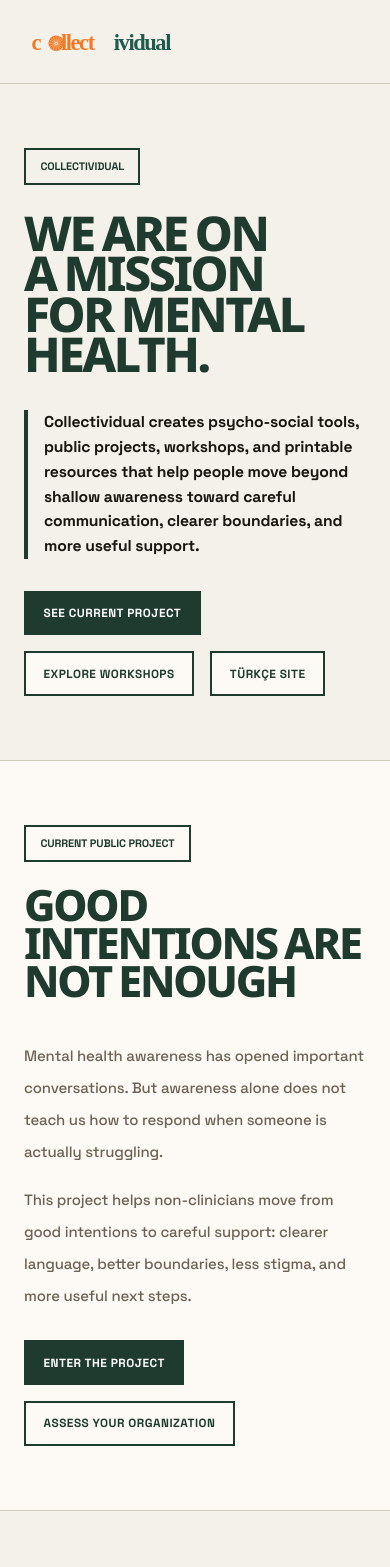
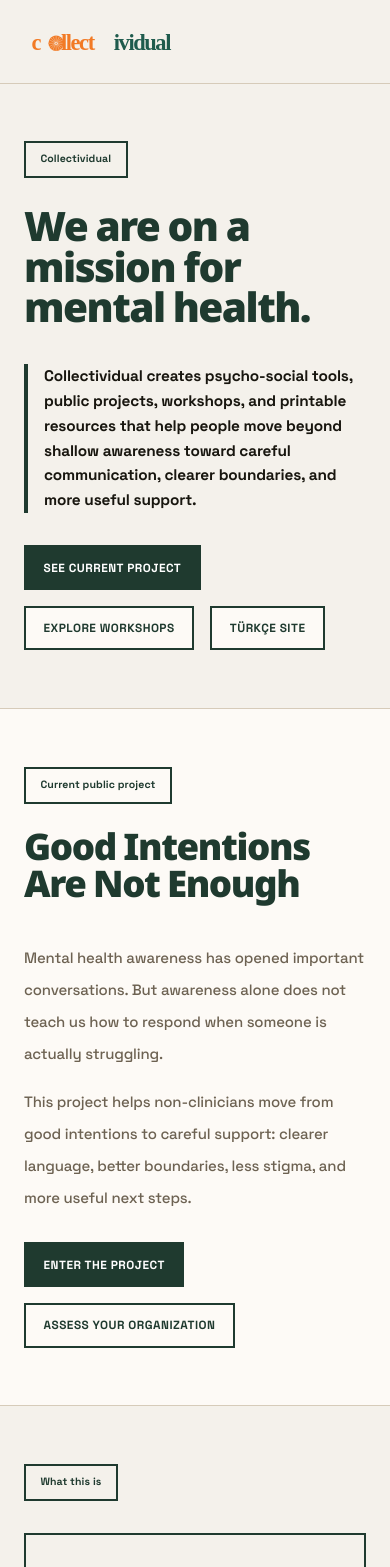
Before and after one commit to selaleakirmak-cmyk/collectividual-site, a Next.js app: page / in a window 390 px wide. Shown: the top 1567 px of the page. Built offline with nearby package versions, Linux system fonts and the light colour scheme.

Commit message:
Reduce heading sizes and remove global heading uppercase

```diff
--- a/app/globals.css
+++ b/app/globals.css
@@ -28,9 +28,9 @@ h2,
 h3,
 h4 {
   font-family: var(--font-display), sans-serif;
-  letter-spacing: -0.045em;
-  line-height: 0.94;
-  text-transform: uppercase;
+  font-weight: 900;
+  letter-spacing: -0.04em;
+  line-height: 1;
 }
 
 h1,
@@ -51,55 +51,54 @@ a {
   display: inline-flex;
   border: 2px solid var(--accent);
   padding: 0.7rem 0.9rem;
-  font-size: clamp(0.68rem, 2.1vw, 0.82rem);
+  font-size: clamp(0.66rem, 1.8vw, 0.78rem);
   font-weight: 900;
   line-height: 1;
-  letter-spacing: -0.01em;
-  text-transform: uppercase;
+  letter-spacing: 0.01em;
   color: var(--accent);
 }
 
 .poster-title {
-  max-width: min(100%, 86rem);
+  max-width: min(100%, 76rem);
   color: var(--accent);
   font-family: var(--font-display), sans-serif;
-  font-size: clamp(2.85rem, 11.5vw, 8.8rem);
-  line-height: 0.86;
-  letter-spacing: -0.065em;
-  text-transform: uppercase;
+  font-weight: 900;
+  font-size: clamp(2.35rem, 8.2vw, 6.5rem);
+  line-height: 0.98;
+  letter-spacing: -0.055em;
   text-wrap: balance;
 }
 
 .poster-title--wide {
   max-width: 100%;
-  font-size: clamp(3rem, 12vw, 9.8rem);
-  line-height: 0.84;
+  font-size: clamp(2.45rem, 8.8vw, 7.25rem);
+  line-height: 0.96;
 }
 
 .poster-title--medium {
-  font-size: clamp(2.7rem, 9.2vw, 6.8rem);
-  line-height: 0.88;
+  font-size: clamp(2.2rem, 6.8vw, 5.15rem);
+  line-height: 1;
 }
 
 .poster-title--tr-wide {
   max-width: 100%;
-  font-size: clamp(2.35rem, 8.8vw, 6.9rem);
-  line-height: 0.92;
-  letter-spacing: -0.052em;
+  font-size: clamp(2.1rem, 6.9vw, 5.45rem);
+  line-height: 1.02;
+  letter-spacing: -0.044em;
 }
 
 .poster-title--tr-medium {
-  font-size: clamp(2.15rem, 7.2vw, 5.2rem);
-  line-height: 0.95;
-  letter-spacing: -0.048em;
+  font-size: clamp(1.95rem, 5.8vw, 4.35rem);
+  line-height: 1.04;
+  letter-spacing: -0.04em;
 }
 
 .poster-lede {
   max-width: 50rem;
   border-left: 4px solid var(--accent);
   padding-left: 1.15rem;
-  font-size: clamp(0.98rem, 3.3vw, 1.28rem);
-  line-height: 1.58;
+  font-size: clamp(0.96rem, 2.7vw, 1.2rem);
+  line-height: 1.62;
   font-weight: 650;
   color: var(--text);
 }
@@ -129,7 +128,7 @@ a {
 }
 
 .poster-section {
-  padding-block: clamp(4rem, 10vw, 7rem);
+  padding-block: clamp(3.6rem, 8vw, 6.2rem);
 }
 
 @media (max-width: 640px) {
@@ -138,18 +137,29 @@ a {
   .poster-title--medium,
   .poster-title--tr-wide,
   .poster-title--tr-medium {
-    word-spacing: -0.04em;
-    letter-spacing: -0.052em;
+    word-spacing: -0.02em;
+    letter-spacing: -0.038em;
+  }
+
+  .poster-title,
+  .poster-title--wide {
+    font-size: clamp(2.15rem, 10.4vw, 3.75rem);
+    line-height: 1;
+  }
+
+  .poster-title--medium {
+    font-size: clamp(2rem, 9.4vw, 3.35rem);
+    line-height: 1.02;
   }
 
   .poster-title--tr-wide {
-    font-size: clamp(2.2rem, 12vw, 3.65rem);
-    line-height: 0.96;
+    font-size: clamp(1.9rem, 9.6vw, 3.25rem);
+    line-height: 1.06;
   }
 
   .poster-title--tr-medium {
-    font-size: clamp(2rem, 10vw, 3.15rem);
-    line-height: 0.98;
+    font-size: clamp(1.8rem, 8.4vw, 2.9rem);
+    line-height: 1.08;
   }
 
   .poster-lede {
```
